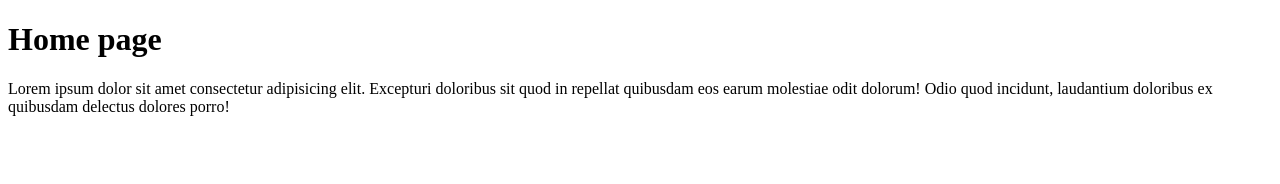
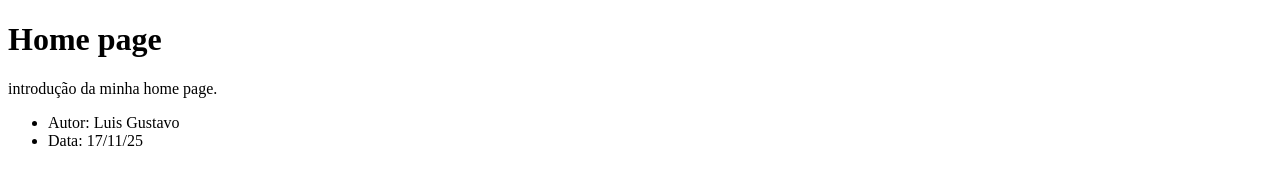
Before and after one commit to lgmaciel/paginateste01, a plain HTML site: page index.html in a window 1280 px wide. Drawn offline with Linux system fonts and the light colour scheme.

Commit message:
nova introdução e dados de autor e data

```diff
--- a/index.html
+++ b/index.html
@@ -7,6 +7,10 @@
 </head>
 <body>
     <h1>Home page</h1>
-    <p>Lorem ipsum dolor sit amet consectetur adipisicing elit. Excepturi doloribus sit quod in repellat quibusdam eos earum molestiae odit dolorum! Odio quod incidunt, laudantium doloribus ex quibusdam delectus dolores porro!</p>
+    <p>introdução da minha home page.</p>
+    <ul>
+        <li>Autor: Luis Gustavo</li>
+        <li>Data: 17/11/25</li>
+    </ul>
 </body>
 </html>
```
